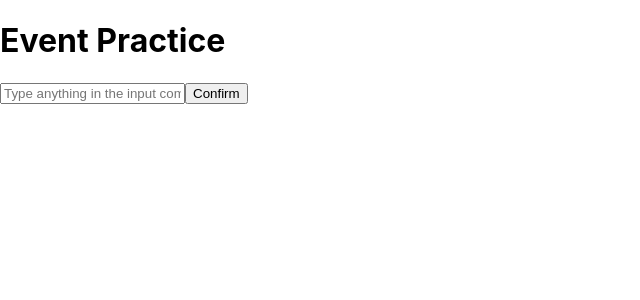
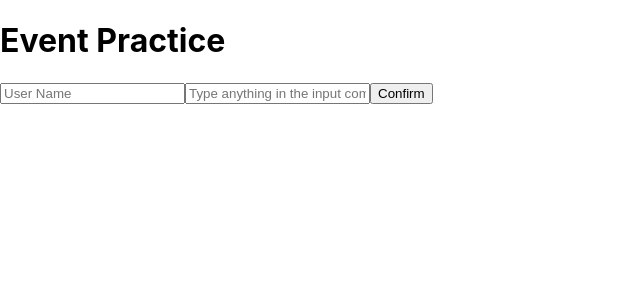
Before and after one commit to geumilbae/book_react_skill, a React (Create React App) app in the folder hello-react/: page / in a window 1280 px wide. Shown: the top 300 px of the page, without its empty margins (0-640 px from the left). Built offline with nearby package versions, Linux system fonts and the light colour scheme.

Commit message:
key with large brakets to use it as a key

```diff
--- a/hello-react/src/EventPractice.js
+++ b/hello-react/src/EventPractice.js
@@ -3,18 +3,20 @@
 class EventPractice extends Component {
 
     state = {
+        username: '',
         message: ''
     }
 
     handleChange = (e) => {
         this.setState({
-            message: e.target.value
+            [e.target.name]: e.target.value
         });
     }
 
     handleClick = () => {
-        alert(this.state.message);
+        alert(`${this.state.username}: ${this.state.message}`);
         this.setState({
+            username: '',
             message: ''
         });
     }
@@ -23,6 +25,13 @@
         return (
             <div>
                 <h1>Event Practice</h1>
+                <input
+                    type="text"
+                    name="username"
+                    placeholder="User Name"
+                    value={this.state.username}
+                    onChange={this.handleChange}
+                />
                 <input
                     type="text"
                     name="message"
```
